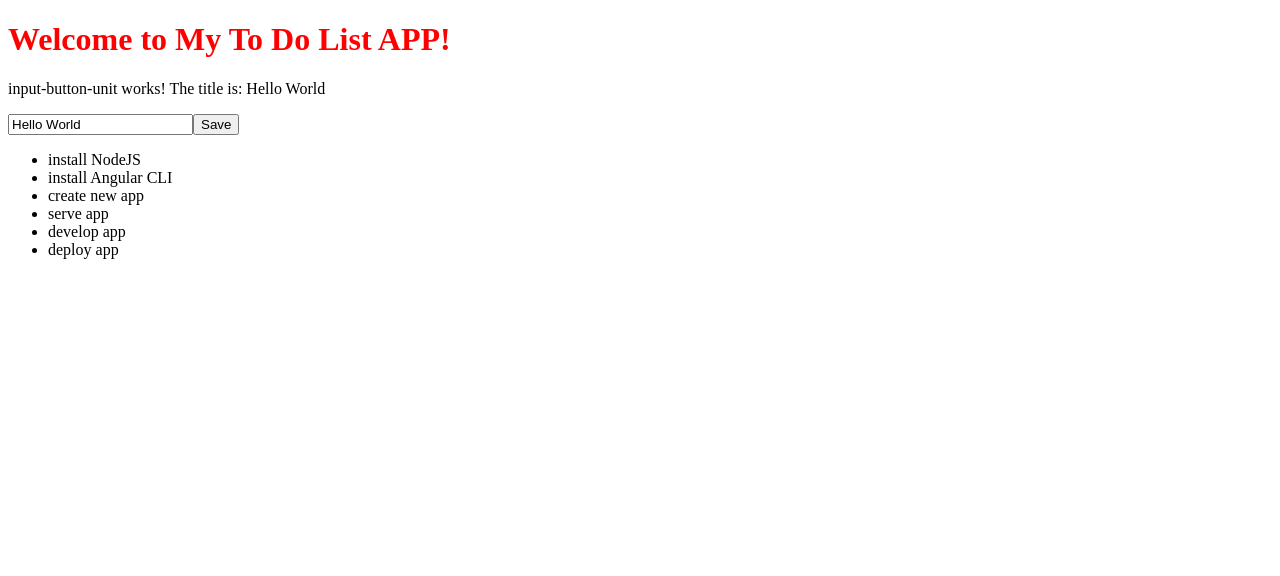
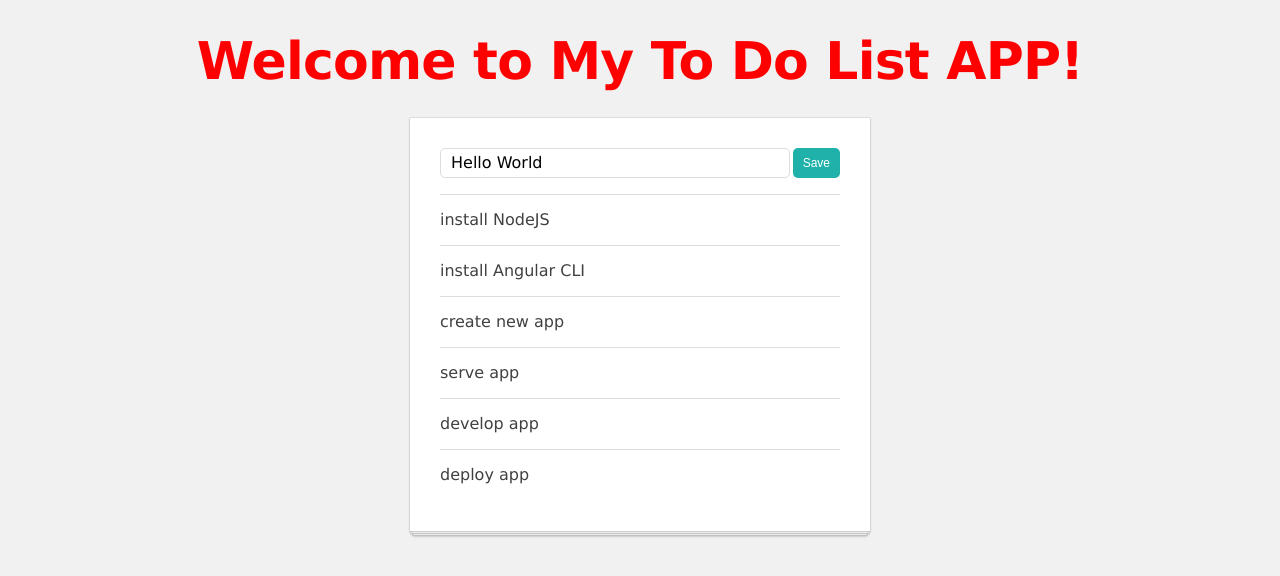
Before and after one commit to ashleyerffmeyer/ng-girls-todo, an Angular app: page / in a window 1280 px wide. Shown: the top 576 px of the page. Built offline with nearby package versions, Linux system fonts and the light colour scheme.

Commit message:
Adding some css

```diff
--- a/src/app/app.component.ts
+++ b/src/app/app.component.ts
@@ -2,7 +2,7 @@
 @Component({
   selector: 'app-root',
   template: `
-    <h1>
+    <h1 class="app-title">
       Welcome to {{ title }}!
     </h1>
 
--- a/src/app/input-button-unit/input-button-unit.component.css
+++ b/src/app/input-button-unit/input-button-unit.component.css
@@ -0,0 +1,15 @@
+.todo-input {
+  padding: 4px 10px 4px;
+  font-size: 16px;
+  font-family: 'Lucida Grande', Verdana, sans-serif;
+  line-height: 20px;
+  border: solid 1px #dddddd;
+  border-radius: 5px;
+  flex-grow: 1;
+}
+
+:host(:not([hidden])) {
+  display: flex;
+  justify-content: space-between;
+  flex-grow: 1;
+}
--- a/src/app/input-button-unit/input-button-unit.component.ts
+++ b/src/app/input-button-unit/input-button-unit.component.ts
@@ -3,16 +3,18 @@
 @Component({
   selector: 'app-input-button-unit',
   template: `
-    <p>
+    <!-- <p>
       input-button-unit works!
       The title is: {{ title }}
-    </p>
+    </p> -->
 
-    <input #inputElementRef
+    <input class="todo-input"
+          #inputElementRef
           [value]="title"
           (keyup.enter)="submitValue($event.target.value)">
 
-    <button (click)="submitValue(inputElementRef.value)">
+    <button class="btn"
+            (click)="submitValue(inputElementRef.value)">
       Save
     </button>
   `,
--- a/src/app/list-manager/list-manager.component.css
+++ b/src/app/list-manager/list-manager.component.css
@@ -0,0 +1,39 @@
+.todo-app {
+  position: relative;
+  width: 400px;
+  padding: 30px 30px 15px;
+  background: white;
+  border: 1px solid;
+  border-color: #dfdcdc #d9d6d6 #ccc;
+  border-radius: 2px;
+  -webkit-box-shadow: 0 1px 2px rgba(0, 0, 0, 0.1);
+  box-shadow: 0 1px 2px rgba(0, 0, 0, 0.1);
+  margin: 20px auto;
+}
+
+.todo-app::before, .todo-app::after {
+  content: '';
+  position: absolute;
+  z-index: -1;
+  height: 4px;
+  background: white;
+  border: 1px solid #ccc;
+  border-radius: 2px;
+}
+
+.todo-app::after {
+  bottom: -3px;
+  left: 0;
+  right: 0;
+  -webkit-box-shadow: 0 1px 2px rgba(0, 0, 0, 0.1);
+  box-shadow: 0 1px 2px rgba(0, 0, 0, 0.1);
+}
+
+.todo-app::before {
+  bottom: -5px;
+  left: 2px;
+  right: 2px;
+  border-color: #c4c4c4;
+  -webkit-box-shadow: 0 1px 2px rgba(0, 0, 0, 0.15);
+  box-shadow: 0 1px 2px rgba(0, 0, 0, 0.15);
+}
--- a/src/app/list-manager/list-manager.component.ts
+++ b/src/app/list-manager/list-manager.component.ts
@@ -4,6 +4,7 @@
 @Component({
   selector: 'app-list-manager',
   template: `
+  <div class="todo-app">
     <app-input-button-unit (submit)="addItem($event)"></app-input-button-unit>
 
     <ul>
@@ -11,6 +12,7 @@
         <app-todo-item [item]="todoItem"></app-todo-item>
       </li>
     </ul>
+  </div>
   `,
   styleUrls: ['./list-manager.component.css']
 })
--- a/src/app/todo-item/todo-item.component.css
+++ b/src/app/todo-item/todo-item.component.css
@@ -0,0 +1,18 @@
+.todo-item {
+  padding: 10px 0;
+  border-top: solid 1px #ddd;
+  min-height: 30px;
+  line-height: 30px;
+  display: flex;
+  justify-content: space-between;
+}
+
+.todo-checkbox {
+  flex-shrink: 0;
+  margin: auto 1ex auto 0;
+}
+
+.todo-title {
+  flex-grow: 1;
+  padding-left: 11px;
+}
--- a/src/app/todo-item/todo-item.component.ts
+++ b/src/app/todo-item/todo-item.component.ts
@@ -4,7 +4,9 @@
 @Component({
   selector: 'app-todo-item',
   template: `
+  <div class="todo-item">
     {{ item.title }}
+  </div>
   `,
   styleUrls: ['./todo-item.component.css']
 })
--- a/src/styles.css
+++ b/src/styles.css
@@ -1 +1,54 @@
 /* You can add global styles to this file, and also import other style files */
+html, body, div, span,
+h1, p, ul, li {
+  padding: 0;
+  border: 0;
+  font: inherit;
+  vertical-align: baseline;
+}
+
+body {
+  background: #f1f1f1;
+  font-size: 16px;
+  line-height: 22px;
+  color: #404040;
+  font-family: 'Lucida Grande', Verdana, sans-serif;
+}
+
+ol, ul {
+  list-style: none;
+}
+
+.btn {
+  background: lightseagreen;
+  color: #fff;
+  padding: 3px 10px;
+  margin: 0 0 0 3px;
+  border: none;
+  border-radius: 5px;
+  font-size: 12px;
+  line-height: 24px;
+  cursor: pointer;
+  vertical-align: bottom;
+}
+
+.btn:hover {
+  background: lightslategrey;
+}
+
+.btn-red {
+  background: red;
+}
+
+.btn-red:hover {
+  background: darkred;
+}
+
+.app-title {
+  font-size: 52px;
+  line-height: 52px;
+  margin-bottom: 30px;
+  font-weight: bold;
+  text-align: center;
+  letter-spacing: -0.8px;
+}
```
